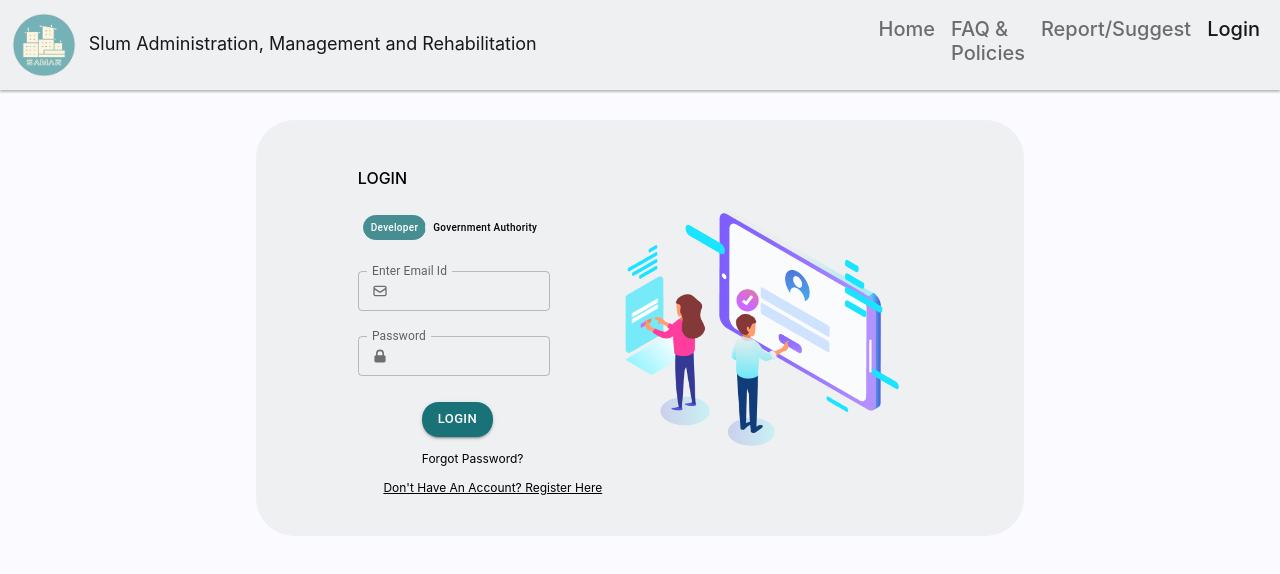
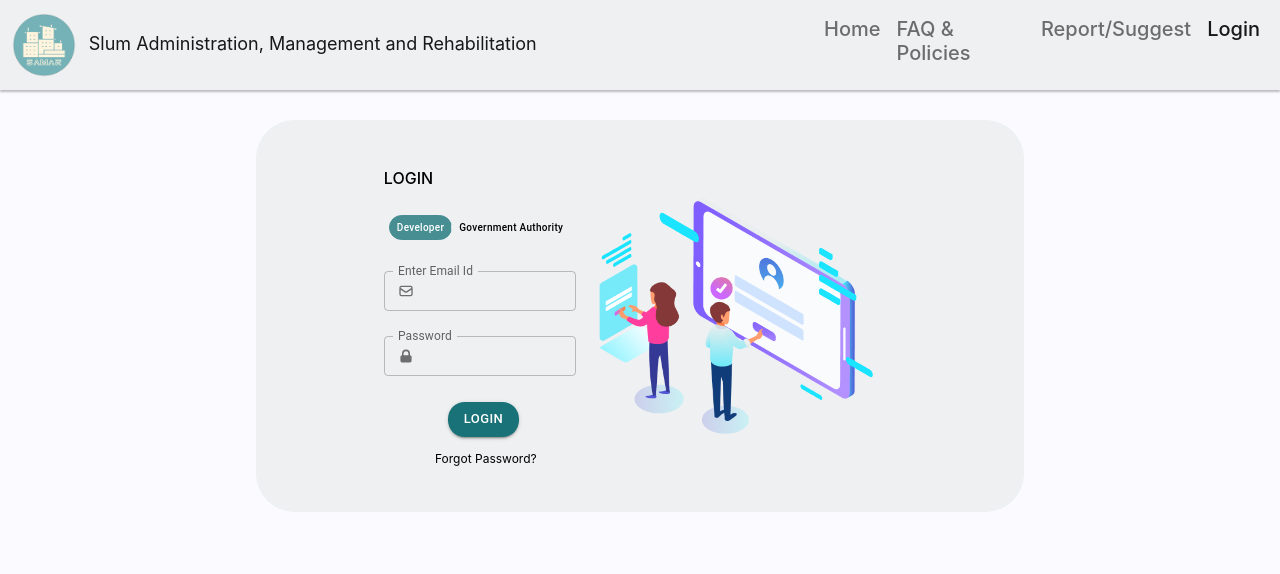
Before and after one commit to amey004/samar_frontend_new, a React (Create React App) app: page /login in a window 1280 px wide. Shown: the top 574 px of the page. Built offline with nearby package versions, Linux system fonts and the light colour scheme; what kepler.gl, react-palm would draw is missing.

Commit message:
Merged Auth with UI changes

```diff
--- a/src/App.js
+++ b/src/App.js
@@ -28,6 +28,7 @@ function App() {
           <Route path="/report" element={<ReportSuggest />} />
           <Route path="/error" element={<ErrorPage />} />
           <Route path="/detailed-report" element={<ViewReport/>}/>
+          {/* <Route path="/govt-dashboard" element={<GovernmentDashboard />} /> */}
           {loggedIn && role === "developer" ? (
             <Route path="/dev-dashboard" element={<DeveloperDashboard />} />
           ) : (
--- a/src/NavBar.js
+++ b/src/NavBar.js
@@ -87,7 +87,7 @@ function NavBar (){
                 </NavItem>
               )}
 
-              <NavItem style={{}}>
+              <NavItem style={{width:"11.28vw"}}>
                 <NavLink
                   className="nav-link"
                   exact
--- a/src/pages/login.js
+++ b/src/pages/login.js
@@ -26,8 +26,6 @@ function Login() {
     loop: true,
     autoplay: true,
     animationData: login,
-    // here is where we will declare lottie animation
-    // "animation" is what we imported before animationData: animation,
     rendererSettings: {
       preserveAspectRatio: "xMidYMid slice",
     },
@@ -186,24 +184,12 @@ function Login() {
             textTransform: "capitalize",
             color: "black",
             fontSize: "12px",
-            marginLeft: "5vw",
+            marginLeft: "4vw",
             marginBottom: "0.5vw",
           }}
         >
           Forgot Password?
         </div>
-        <Link
-          style={{
-            textTransform: "capitalize",
-            color: "black",
-            fontSize: "12px",
-            marginLeft: "2vw",
-            marginBottom: "2vw",
-          }}
-          to="/register"
-        >
-          Don't have an account? Register here
-        </Link>
       </div>
       <div classname="row-login">
         <Lottie options={defaultOptions} height={"20vw"} width={"25vw"} />
--- a/src/pages/visualization.js
+++ b/src/pages/visualization.js
@@ -31,13 +31,13 @@ function Visualize(){
           <Grid container justifyContent={"center"} spacing={3}>
             <Grid item xs={12} md={8}>
               <Item>
-                <h4>Wardwise Slum Households</h4>
+                <h6>Wardwise Slum Households</h6>
                 <Household />
               </Item>
             </Grid>
             <Grid item xs={12} md={3}>
               <Item>
-                <h4>Slum Status</h4>
+                <h6>Slum Status</h6>
                 <div
                   style={{
                     marginTop: "17%",
@@ -49,13 +49,13 @@ function Visualize(){
             </Grid>
             <Grid item xs={12} md={4}>
               <Item>
-                <h4>Wardwise Slum Count</h4>
+                <h6>Wardwise Slum Count</h6>
                 <Wardcount />
               </Item>
             </Grid>
             <Grid item xs={12} md={7}>
               <Item>
-                <h4>Tenability</h4>
+                <h6>Tenability</h6>
                 <div style={{ height: "50%" }}>
                   <Tenability />
                 </div>
```
